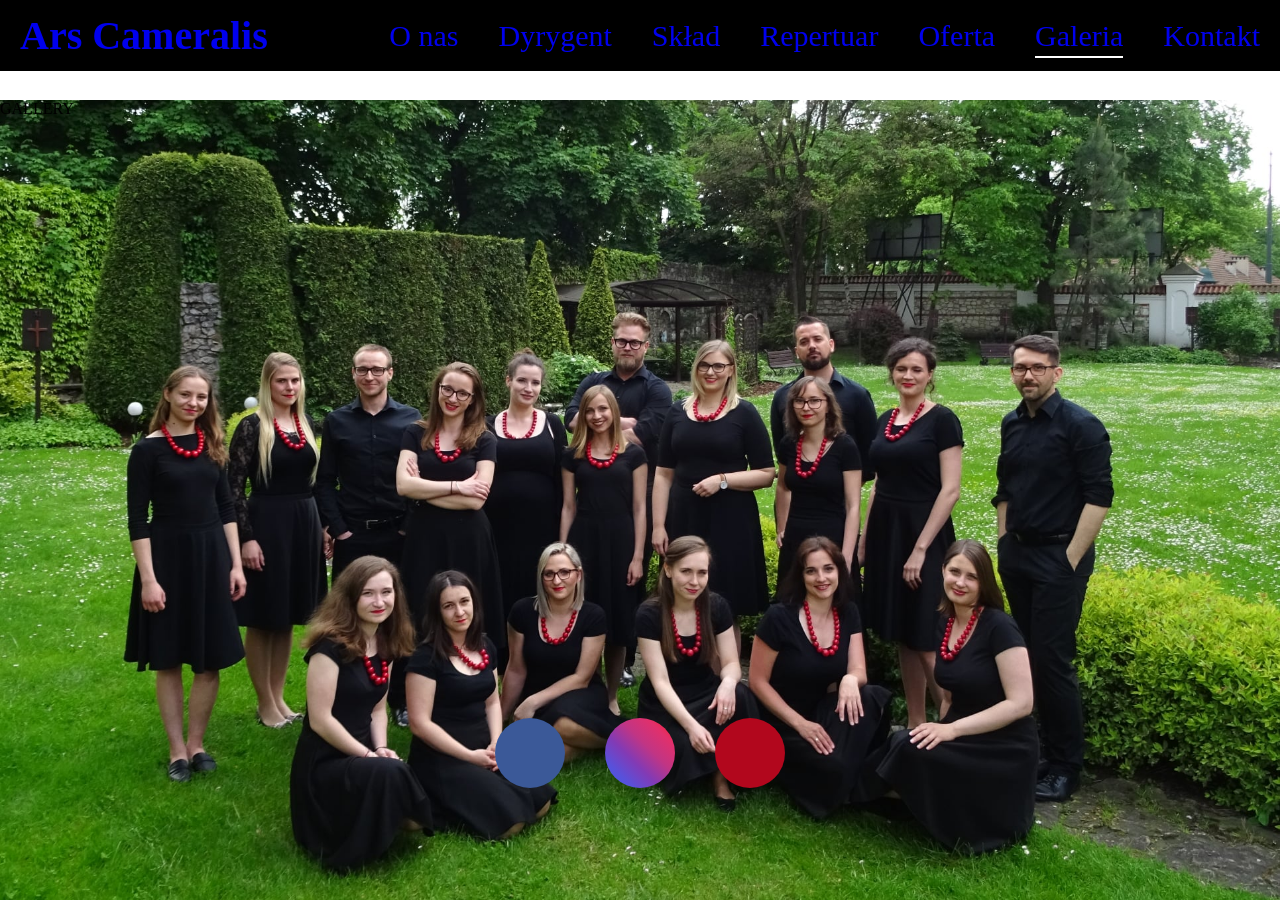
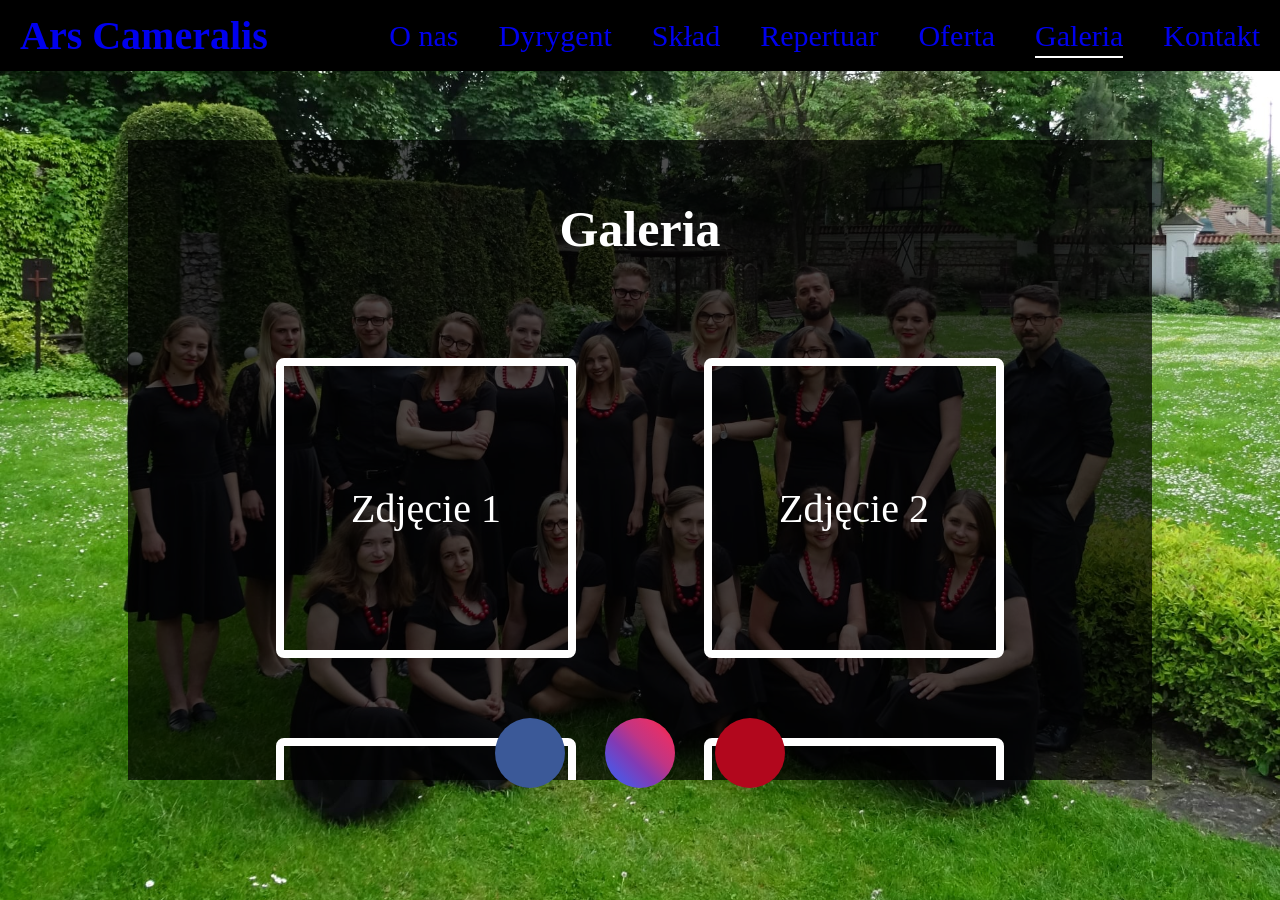
Before and after one commit to piotr-rajtar/ars-cameralis, a Vue app: page /gallery in a window 1280 px wide. Built offline with nearby package versions, Linux system fonts and the light colour scheme; some icons are missing.

Commit message:
Amend gallery views

```diff
--- a/src/components/gallery/Gallery.vue
+++ b/src/components/gallery/Gallery.vue
@@ -1,22 +1,84 @@
 <template>
   <div :class="style.container">
-    <span>GALLERY</span>
+    <div :class="style.textContainer">
+      <h1 :class="style.header">Galeria</h1>
+      <div :class="style.tileContainer">
+        <div
+          v-for="(item, index) in galleryItems"
+          :key="index"
+          :class="style.tile"
+        >
+          {{ item }}
+        </div>
+      </div>
+    </div>
   </div>
 </template>
 
 <script lang="ts">
 import { Component, Vue } from 'vue-property-decorator';
+import { galleryItems } from './galleryContent';
 
 @Component({})
-export default class Gallery extends Vue {}
+export default class Offer extends Vue {
+  galleryItems = galleryItems;
+}
 </script>
 
 <style lang="scss" module="style">
 @import '../../scss/variables.scss';
 @import '../../scss/mixins.scss';
+@import '../../scss/media.scss';
 
 .container {
-  margin-top: 100px;
-  //background-image: url("paper.gif");
+  @include flex-centered;
+}
+
+.textContainer {
+  margin: 35 * $spacing-unit 0 30 * $spacing-unit;
+  padding: 15 * $spacing-unit;
+  width: 80%;
+  max-height: 80vh;
+  background: $overlay;
+  color: $secondary-color;
+  overflow-y: auto;
+
+  @include screen-medium {
+    padding: 5 * $spacing-unit;
+    max-height: 70vh;
+  }
+}
+
+.header {
+  text-align: center;
+  font-size: $font-size-title;
+  margin-bottom: 15 * $spacing-unit;
+
+  @include screen-medium {
+    margin-bottom: 5 * $spacing-unit;
+  }
+}
+
+.tileContainer {
+  @include flex-tile;
+}
+
+.tile {
+  @include flex-centered;
+  width: 300px;
+  height: 300px;
+  border-radius: 2 * $spacing-unit;
+  border: 2 * $spacing-unit solid $secondary-color;
+  font-size: $font-size-title-medium;
+  margin: 10 * $spacing-unit;
+  cursor: pointer;
+
+  &:hover {
+    background-color: $secondary-color;
+    opacity: 0.8;
+    color: $main-color;
+    transition: 1s ease;
+    transform: scale(1.5);
+  }
 }
 </style>
--- /dev/null
+++ b/src/components/gallery/galleryContent.ts
@@ -0,0 +1,12 @@
+export const galleryItems: Array<string> = [
+  'Zdjęcie 1',
+  'Zdjęcie 2',
+  'Zdjęcie 3',
+  'Zdjęcie 4',
+  'Zdjęcie 5',
+  'Zdjęcie 6',
+  'Zdjęcie 7',
+  'Zdjęcie 8',
+  'Zdjęcie 9',
+  'Zdjęcie 10',
+];
```
